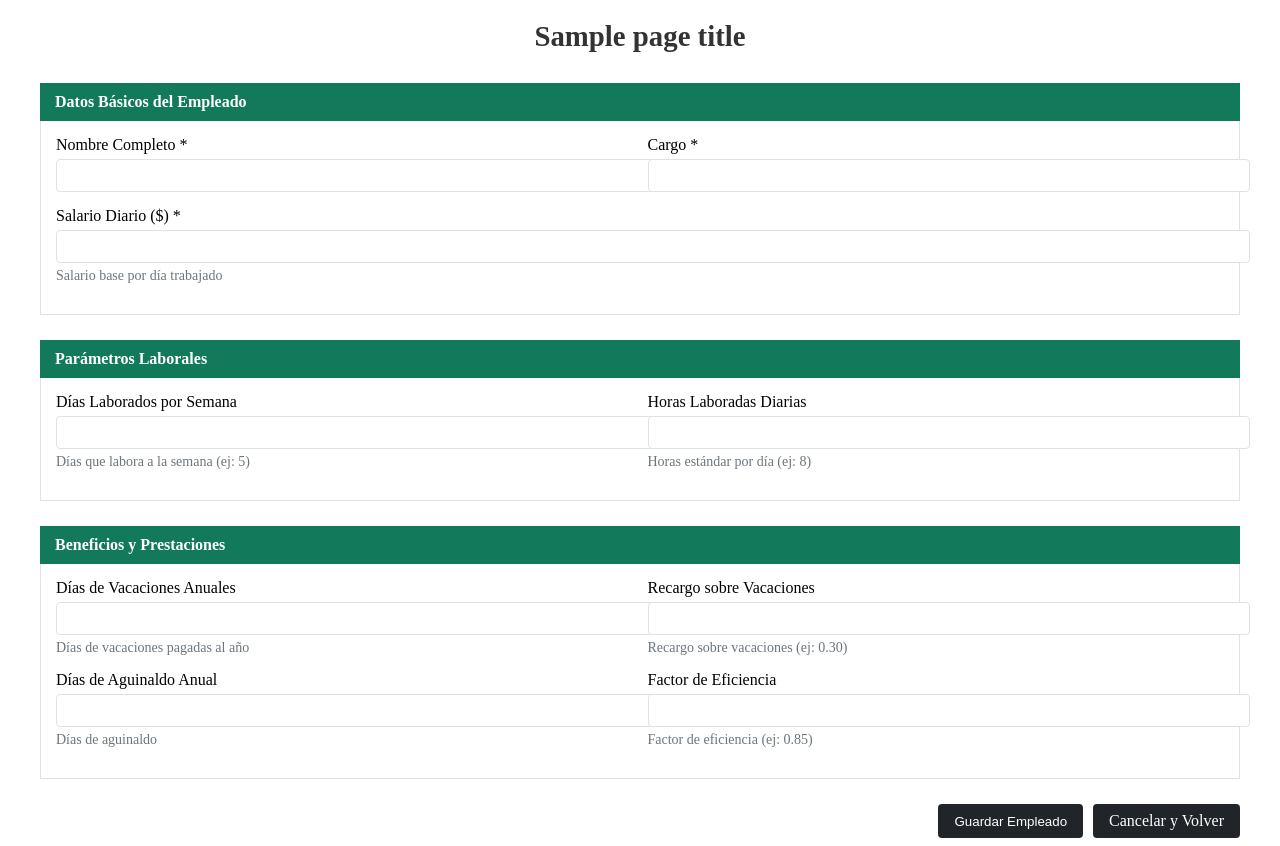
After one commit to mendozamonic/SISTEMA-CONTABLE-KNIGHT-SOLUTIONS-, a Django app: template empleados/templates/empleados/registrar_empleado.html in a window 1280 px wide. The commit adds this page. Run offline with Django 5.2, Linux system fonts and the light colour scheme; tables that the repository leaves empty hold one stand-in row (values such as "Sample post"); the template is opened without the code that fills it: values that come from a table or form of the project are taken from there, most other values are stand-ins (such as "Sample title", 1, 10 or a date in 2020).

Commit message:
Creacion de las plantillas para la app de empleados

```diff
--- a/SIC/settings.py
+++ b/SIC/settings.py
@@ -44,7 +44,6 @@
     'estadosfinancieros',
     'libromayor',
     'gestion_ucp',
-
     'django_extensions',
 
 ]
--- a/SIC/urls.py
+++ b/SIC/urls.py
@@ -1,23 +1,12 @@
-"""
-URL configuration for SIC project.
-
-The `urlpatterns` list routes URLs to views. For more information please see:
-    https://docs.djangoproject.com/en/5.2/topics/http/urls/
-Examples:
-Function views
-    1. Add an import:  from my_app import views
-    2. Add a URL to urlpatterns:  path('', views.home, name='home')
-Class-based views
-    1. Add an import:  from other_app.views import Home
-    2. Add a URL to urlpatterns:  path('', Home.as_view(), name='home')
-Including another URLconf
-    1. Import the include() function: from django.urls import include, path
-    2. Add a URL to urlpatterns:  path('blog/', include('blog.urls'))
-"""
 from django.contrib import admin
-from django.urls import path
+from django.urls import path, include
 
 urlpatterns = [
     path('admin/', admin.site.urls),
-    path('obtener_datos_empleados/', views.obtener_datos_empleados, name='obtener_datos_empleados'),
+    path('empleados/', include('empleados.urls')),
+
+    # Comentar las rutas que aún no tienen vistas definidas
+    # path('empleados/registrar/', views.registrar_empleado, name='registrar_empleado'),
+    # path('empleados/modificar/<int:pk>/', views.modificar_empleado, name='modificar_empleado'),
+    # path('empleados/eliminar/<int:pk>/', views.eliminar_empleado, name='eliminar_empleado'),
 ]
--- /dev/null
+++ b/empleados/forms.py
@@ -0,0 +1,19 @@
+from django import forms
+from .models import Empleado
+
+class EmpleadoForm(forms.ModelForm):
+    class Meta:
+        model = Empleado
+        # Excluir los campos calculados que tienen editable=False o que se manejan en save()
+        exclude = [
+            'costo_real_hora_ajustado',
+            'salario_bruto_mensual_calculado',
+            'aporte_patronal_isss_mensual',
+            'aporte_patronal_afp_mensual',
+            'deduccion_isss_mensual',
+            'deduccion_afp_mensual',
+            'total_deducciones_mensual',
+            'pago_liquido_mensual',
+        ]
+
+    # Puedes agregar validaciones adicionales aquí si lo necesitas
--- a/empleados/models.py
+++ b/empleados/models.py
@@ -1,7 +1,6 @@
 from django.db import models
 from django.core.exceptions import ValidationError
 from decimal import Decimal
-# Make sure this import path is correct
 from libromayor.models import ParametrosGlobales
 
 class Empleado(models.Model):
--- /dev/null
+++ b/empleados/templates/empleados/registrar_empleado.html
@@ -0,0 +1,280 @@
+
+<!DOCTYPE html>
+<html lang="es">
+<head>
+    <meta charset="utf-8" />
+    <meta name="viewport" content="width=device-width, initial-scale=1.0" />
+    <title>Registrar Empleado</title>
+    {% load static %}
+    <style>
+    .section-header {
+        background-color: #13795b;
+        color: white;
+        padding: 10px 15px;
+        font-weight: bold;
+        margin-bottom: 0;
+    }
+
+    .btn-accion {
+        background-color: #212529;
+        color: white;
+        border: none;
+        padding: 8px 16px;
+        border-radius: 4px;
+        text-decoration: none;
+        display: inline-block;
+        cursor: pointer;
+    }
+
+    .btn-accion:hover {
+        background-color: #424649;
+        color: white;
+    }
+
+    .table-bordered {
+        border: 1px solid #dee2e6;
+    }
+
+    .table-bordered th,
+    .table-bordered td {
+        border: 1px solid #dee2e6;
+        padding: 8px;
+    }
+
+    .table-bordered th {
+        background-color: #f8f9fa;
+        font-weight: bold;
+    }
+
+    .page-title {
+        text-align: center;
+        font-size: 1.8rem;
+        font-weight: bold;
+        color: #333;
+        margin-bottom: 30px;
+        margin-top: 20px;
+    }
+
+    .total-row {
+        background-color: #f8f9fa;
+        font-weight: bold;
+    }
+
+    .readonly-field {
+        background-color: #e9ecef;
+    }
+
+    .form-section {
+        margin-bottom: 25px;
+    }
+
+    .form-group {
+        margin-bottom: 15px;
+    }
+
+    .form-group label {
+        font-weight: 500;
+        margin-bottom: 5px;
+        display: block;
+    }
+
+    .form-group input[type="text"],
+    .form-group input[type="number"] {
+        width: 100%;
+        padding: 8px 12px;
+        border: 1px solid #dee2e6;
+        border-radius: 4px;
+    }
+
+    .form-group input[type="text"]:focus,
+    .form-group input[type="number"]:focus {
+        outline: none;
+        border-color: #13795b;
+        box-shadow: 0 0 0 0.2rem rgba(19, 121, 91, 0.25);
+    }
+
+    .form-group .helptext {
+        font-size: 0.875rem;
+        color: #6c757d;
+        margin-top: 5px;
+        display: block;
+    }
+
+    .form-group .errorlist {
+        list-style: none;
+        padding: 0;
+        margin: 5px 0 0 0;
+        color: #dc3545;
+        font-size: 0.875rem;
+    }
+
+    .form-row {
+        display: grid;
+        grid-template-columns: repeat(auto-fit, minmax(250px, 1fr));
+        gap: 15px;
+    }
+
+    .button-group {
+        margin-top: 25px;
+        display: flex;
+        gap: 10px;
+        justify-content: flex-end;
+    }
+
+    .alert-error {
+        background-color: #f8d7da;
+        color: #721c24;
+        padding: 12px 15px;
+        border: 1px solid #f5c6cb;
+        border-radius: 4px;
+        margin-bottom: 20px;
+    }
+    </style>
+</head>
+<body>
+<div class="container-fluid" style="max-width: 1200px; margin: 0 auto;">
+    <h1 class="page-title">{{ page_title }}</h1>
+
+    {% if error_message %}
+    <div class="alert-error">
+        {{ error_message }}
+    </div>
+    {% endif %}
+
+    {% if form.non_field_errors %}
+    <div class="alert-error">
+        <ul style="margin: 0; padding-left: 20px;">
+            {% for error in form.non_field_errors %}
+                <li>{{ error }}</li>
+            {% endfor %}
+        </ul>
+    </div>
+    {% endif %}
+
+    <form method="post">
+        {% csrf_token %}
+
+        <div class="form-section">
+            <div class="section-header">Datos Básicos del Empleado</div>
+            <div style="padding: 15px; border: 1px solid #dee2e6; border-top: none;">
+                <div class="form-row">
+                    <div class="form-group">
+                        <label for="{{ form.nombre.id_for_label }}">Nombre Completo *</label>
+                        {{ form.nombre }}
+                        {% if form.nombre.help_text %}
+                            <span class="helptext">{{ form.nombre.help_text }}</span>
+                        {% endif %}
+                        {% if form.nombre.errors %}
+                            <ul class="errorlist">{{ form.nombre.errors }}</ul>
+                        {% endif %}
+                    </div>
+                    <div class="form-group">
+                        <label for="{{ form.cargo.id_for_label }}">Cargo *</label>
+                        {{ form.cargo }}
+                        {% if form.cargo.help_text %}
+                            <span class="helptext">{{ form.cargo.help_text }}</span>
+                        {% endif %}
+                        {% if form.cargo.errors %}
+                            <ul class="errorlist">{{ form.cargo.errors }}</ul>
+                        {% endif %}
+                    </div>
+                </div>
+                <div class="form-group">
+                    <label for="{{ form.salario_diario.id_for_label }}">Salario Diario ($) *</label>
+                    {{ form.salario_diario }}
+                    {% if form.salario_diario.help_text %}
+                        <span class="helptext">{{ form.salario_diario.help_text }}</span>
+                    {% endif %}
+                    {% if form.salario_diario.errors %}
+                        <ul class="errorlist">{{ form.salario_diario.errors }}</ul>
+                    {% endif %}
+                </div>
+            </div>
+        </div>
+
+        <div class="form-section">
+            <div class="section-header">Parámetros Laborales</div>
+            <div style="padding: 15px; border: 1px solid #dee2e6; border-top: none;">
+                <div class="form-row">
+                    <div class="form-group">
+                        <label for="{{ form.dias_laborados_semana.id_for_label }}">Días Laborados por Semana</label>
+                        {{ form.dias_laborados_semana }}
+                        {% if form.dias_laborados_semana.help_text %}
+                            <span class="helptext">{{ form.dias_laborados_semana.help_text }}</span>
+                        {% endif %}
+                        {% if form.dias_laborados_semana.errors %}
+                            <ul class="errorlist">{{ form.dias_laborados_semana.errors }}</ul>
+                        {% endif %}
+                    </div>
+                    <div class="form-group">
+                        <label for="{{ form.horas_laboradas_diarias.id_for_label }}">Horas Laboradas Diarias</label>
+                        {{ form.horas_laboradas_diarias }}
+                        {% if form.horas_laboradas_diarias.help_text %}
+                            <span class="helptext">{{ form.horas_laboradas_diarias.help_text }}</span>
+                        {% endif %}
+                        {% if form.horas_laboradas_diarias.errors %}
+                            <ul class="errorlist">{{ form.horas_laboradas_diarias.errors }}</ul>
+                        {% endif %}
+                    </div>
+                </div>
+            </div>
+        </div>
+
+        <div class="form-section">
+            <div class="section-header">Beneficios y Prestaciones</div>
+            <div style="padding: 15px; border: 1px solid #dee2e6; border-top: none;">
+                <div class="form-row">
+                    <div class="form-group">
+                        <label for="{{ form.dias_vacaciones_anual.id_for_label }}">Días de Vacaciones Anuales</label>
+                        {{ form.dias_vacaciones_anual }}
+                        {% if form.dias_vacaciones_anual.help_text %}
+                            <span class="helptext">{{ form.dias_vacaciones_anual.help_text }}</span>
+                        {% endif %}
+                        {% if form.dias_vacaciones_anual.errors %}
+                            <ul class="errorlist">{{ form.dias_vacaciones_anual.errors }}</ul>
+                        {% endif %}
+                    </div>
+                    <div class="form-group">
+                        <label for="{{ form.recargo_vacaciones.id_for_label }}">Recargo sobre Vacaciones</label>
+                        {{ form.recargo_vacaciones }}
+                        {% if form.recargo_vacaciones.help_text %}
+                            <span class="helptext">{{ form.recargo_vacaciones.help_text }}</span>
+                        {% endif %}
+                        {% if form.recargo_vacaciones.errors %}
+                            <ul class="errorlist">{{ form.recargo_vacaciones.errors }}</ul>
+                        {% endif %}
+                    </div>
+                </div>
+                <div class="form-row">
+                    <div class="form-group">
+                        <label for="{{ form.dias_aguinaldo_anual.id_for_label }}">Días de Aguinaldo Anual</label>
+                        {{ form.dias_aguinaldo_anual }}
+                        {% if form.dias_aguinaldo_anual.help_text %}
+                            <span class="helptext">{{ form.dias_aguinaldo_anual.help_text }}</span>
+                        {% endif %}
+                        {% if form.dias_aguinaldo_anual.errors %}
+                            <ul class="errorlist">{{ form.dias_aguinaldo_anual.errors }}</ul>
+                        {% endif %}
+                    </div>
+                    <div class="form-group">
+                        <label for="{{ form.eficiencia.id_for_label }}">Factor de Eficiencia</label>
+                        {{ form.eficiencia }}
+                        {% if form.eficiencia.help_text %}
+                            <span class="helptext">{{ form.eficiencia.help_text }}</span>
+                        {% endif %}
+                        {% if form.eficiencia.errors %}
+                            <ul class="errorlist">{{ form.eficiencia.errors }}</ul>
+                        {% endif %}
+                    </div>
+                </div>
+            </div>
+        </div>
+
+        <div class="button-group">
+            <button type="submit" class="btn-accion">Guardar Empleado</button>
+            <a href="{% url 'empleados:lista_empleados' %}" class="btn-accion">Cancelar y Volver</a>
+        </div>
+    </form>
+</div>
+</body>
+</html>
--- /dev/null
+++ b/empleados/urls.py
@@ -0,0 +1,12 @@
+# empleados/urls.py
+# empleados/urls.py
+from django.urls import path
+from . import views
+
+app_name = 'empleados'
+
+urlpatterns = [
+    # path raíz de la aplicación (que será '/empleados/' gracias a include)
+    path('', views.lista_empleados, name='lista_empleados'),
+    path('registrar/', views.registrar_empleado, name='registrar_empleado'),
+]
```
Also changed, not shown: empleados/templates/empleados/tabla_empleados.html (renamed from empleados/templates/empleados.html, +10 -1 lines), empleados/views.py (+32 -2 lines).
